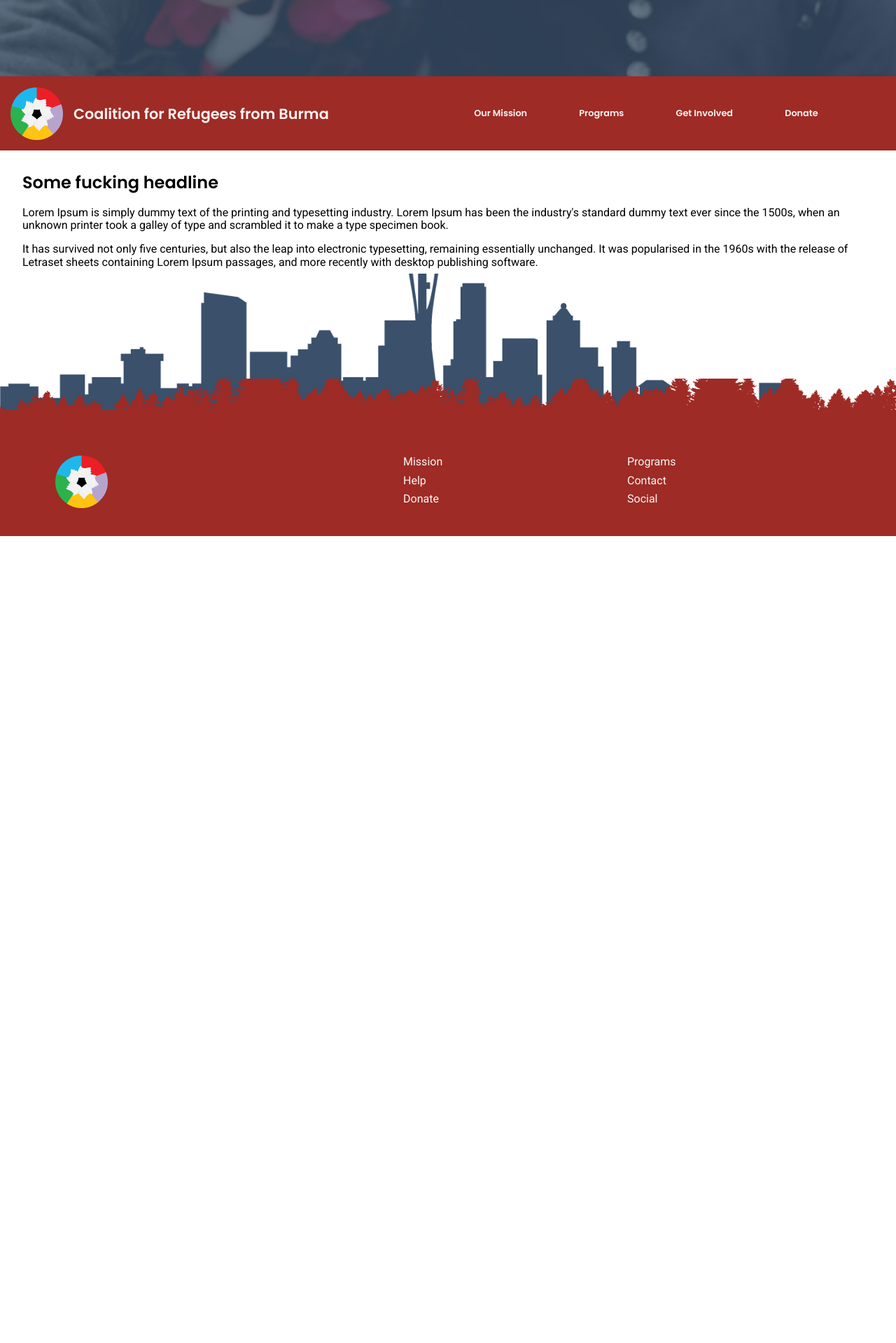
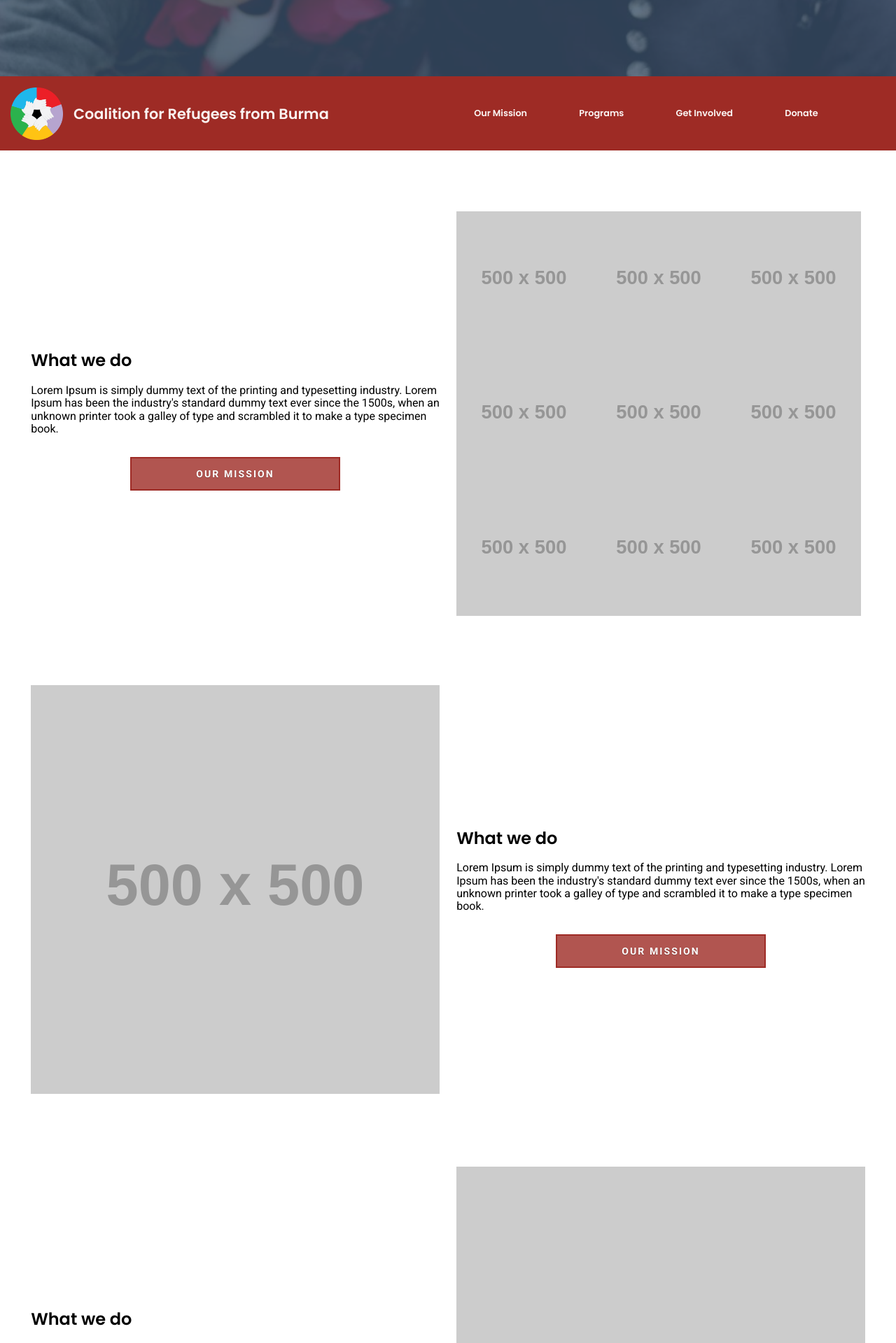
Before and after one commit to CRB4refugees/CoalitionForRefugees, a Jekyll site: the page built from index.md, in a window 1280 px wide. Shown: the part 390-2309 px from the top of the page at 70% size. Built offline with Jekyll 4.4.1, drawn with Linux system fonts in a browser that asks for light colours; nearby versions of some CDN libraries; before the commit the page ends 1156 px from its top, so only the background shows below that; some of the changed text lies outside the part shown.

Commit message:
Mobile containers added.

```diff
--- a/_config.yml
+++ b/_config.yml
@@ -20,7 +20,7 @@ description: > # this means to ignore newlines until "baseurl:"
 tagline: We help refugees.
 jQuery: <script src="https://ajax.googleapis.com/ajax/libs/jquery/3.1.1/jquery.min.js"></script>
 sticky-nav: <script src="/js/sticky_nav.js"></script>
-bootstrapJS: <script src="https://maxcdn.bootstrapcdn.com/bootstrap/3.3.7/css/bootstrap.min.css"></script>
+# bootstrapJS: <script src="https://maxcdn.bootstrapcdn.com/bootstrap/3.3.7/css/bootstrap.min.css"></script>
 
 
 baseurl: "" # the subpath of your site, e.g. /blog
--- a/_includes/footer.html
+++ b/_includes/footer.html
@@ -15,24 +15,24 @@
     <div class="link-ul-cont">
       <ul class="footer-btn-cont">
           <li>
-            <a href="#">Mission</a>
+            <a href="#"><h4 class="footer-site-map">Mission</h4></a>
           </li>
           <li>
-            <a href="#">Help</a>
+            <a href="#"><h4 class="footer-site-map">Help</h4></a>
           </li>
           <li>
-            <a href="#">Donate</a>
+            <a href="#"><h4 class="footer-site-map">Donate</h4></a>
           </li>
       </ul>
       <ul class="footer-btn-cont">
           <li>
-            <a href="#">Programs</a>
+            <a href="#"><h4 class="footer-site-map">Programs</h4></a>
           </li>
           <li>
-            <a href="#">Contact</a>
+            <a href="#"><h4 class="footer-site-map">Contact</h4></a>
           </li>
           <li>
-            <a href="#">Social</a>
+            <a href="#"><h4 class="footer-site-map">Social</h4></a>
           </li>
       </ul>
     </div>
--- a/_layouts/home.html
+++ b/_layouts/home.html
@@ -23,15 +23,71 @@
   {% include header.html%}
 
   <div class="content-container">
-      <div>
-        <h2>Some fucking headline</h2>
-        <div>
-          <p>Lorem Ipsum is simply dummy text of the printing and typesetting industry. Lorem Ipsum has been the industry's standard dummy text ever since the 1500s, when an unknown printer took a galley of type and scrambled it to make a type specimen book.</p>
-        </div><!--/col-md-6-->
-        <div>
-          <p>It has survived not only five centuries, but also the leap into electronic typesetting, remaining essentially unchanged. It was popularised in the 1960s with the release of Letraset sheets containing Lorem Ipsum passages, and more recently with desktop publishing software.</p>
-        </div><!--/col-md-6-->
-      </div><!--/row-->
+
+<!-- BEGINNING OF SECTION ONE -->
+    <section class="flex-page-section">
+      <div class="text-cont">
+        <h2>What we do</h2>
+        <p>Lorem Ipsum is simply dummy text of the printing and typesetting industry. Lorem Ipsum has been the industry's standard dummy text ever since the 1500s, when an unknown printer took a galley of type and scrambled it to make a type specimen book.</p>
+        <div class="button-container-home-page">
+          <a href="#" class="btn btn-sm animated-button thar-two">Our Mission</a>
+        </div>
+
+      </div>
+      <div class="img-cont collage9">
+        <img class="solo-img" src="http://placehold.it/500x500" alt="">
+        <img class="solo-img" src="http://placehold.it/500x500" alt="">
+        <img class="solo-img" src="http://placehold.it/500x500" alt="">
+        <img class="solo-img" src="http://placehold.it/500x500" alt="">
+        <img class="solo-img" src="http://placehold.it/500x500" alt="">
+        <img class="solo-img" src="http://placehold.it/500x500" alt="">
+        <img class="solo-img" src="http://placehold.it/500x500" alt="">
+        <img class="solo-img" src="http://placehold.it/500x500" alt="">
+        <img class="solo-img" src="http://placehold.it/500x500" alt="">
+      </div>
+    </section>
+<!-- END OF SECTION ONE -->
+
+<!-- BEGINNING OF SECTION TWO -->
+    <section class="flex-page-section">
+      <div class="text-cont">
+        <h2>What we do</h2>
+        <p>Lorem Ipsum is simply dummy text of the printing and typesetting industry. Lorem Ipsum has been the industry's standard dummy text ever since the 1500s, when an unknown printer took a galley of type and scrambled it to make a type specimen book.</p>
+        <div class="button-container-home-page">
+          <a href="#" class="btn btn-sm animated-button thar-two">Our Mission</a>
+        </div>
+
+      </div>
+      <div class="img-cont reverse">
+        <img class="solo-img" src="http://placehold.it/500x500" alt="">
+      </div>
+    </section>
+<!-- END OF SECTION TWO -->
+
+
+<!-- BEGINNING OF SECTION THREE -->
+    <section class="flex-page-section">
+      <div class="text-cont">
+        <h2>What we do</h2>
+        <p>Lorem Ipsum is simply dummy text of the printing and typesetting industry. Lorem Ipsum has been the industry's standard dummy text ever since the 1500s, when an unknown printer took a galley of type and scrambled it to make a type specimen book.</p>
+        <div class="button-container-home-page">
+          <a href="#" class="btn btn-sm animated-button thar-two">Our Mission</a>
+        </div>
+
+      </div>
+      <div class="img-cont">
+        <img class="solo-img" src="http://placehold.it/500x500" alt="">
+      </div>
+    </section>
+<!-- END OF SECTION THREE -->
+
+
+
+
+
+
+
+
     </div><!-- /.container -->
 
 
--- a/styles/scss-imports/_footer.scss
+++ b/styles/scss-imports/_footer.scss
@@ -120,6 +120,12 @@
     text-align: left;
   }
 
+  .footer-site-map {
+    display: inline;
+    margin: 0;
+    padding: 0;
+  }
+
 
 
 
--- a/styles/scss-imports/_header.scss
+++ b/styles/scss-imports/_header.scss
@@ -12,11 +12,15 @@ nav {
   justify-content: space-between;
   align-items: center;
   background-color: $redBrown;
+  transition: all 0.5s ease-in;
+
 }
 
 nav#responsive-sticky-nav {
   background-color: $redBrown;
   opacity: 1 !important;
+  transition: all 0.5s ease;
+
 }
 
 .nav-link-container {
@@ -56,11 +60,11 @@ nav.topNotch {
   left: 0;
   right: 0;
   opacity: 1 !important;
-
-
   // -webkit-backface-visibility: hidden;
 
 }
+
+
 
 // APPARENTLY I FORGOT WHAT MOBILE FIRST WAS WHILE DESIGNING THIS MENU SO HERE ARE THE MEDIA QUERIES LAST
 
--- a/styles/scss-imports/_homePage.scss
+++ b/styles/scss-imports/_homePage.scss
@@ -2,6 +2,10 @@
 
 @media only screen
   and (min-device-width: 320px) {
+
+    .solo-img {
+      width: 100%;
+    }
 
     .focalImg {
       display: flex;
@@ -68,6 +72,42 @@
       background: $orangeHighlight;
     }
 
+    .flex-page-section {
+      margin: 50px 0;
+    }
+
+//deals with sections of content mid page
+    .flex-page-section {
+      display: flex;
+      flex-direction: column;
+    }
+
+//reordering so that image containers occur first
+
+    .img-cont {
+      order: -1;
+    }
+
+//aligning collage img section elements
+    .collage9 {
+      display: flex;
+      flex-wrap: wrap;
+      flex-grow: 1;
+    }
+
+//making a 9 image collage 3x3 images of 1:1 ratio;
+    .collage9 img{
+      width: 33%;
+      height: 33%;
+    }
+
+    .button-container-home-page {
+      margin: 0 auto;
+      width: 60%;
+    }
+
+
+
 
 
   } //end small screen media and global queries
@@ -94,6 +134,35 @@
     .focal-overlay {
       border-bottom: 1px solid $redBrown;
     }
+
+//section margin
+
+    .flex-page-section {
+      margin: 75px 0;
+    }
+
+//realigning containers to be side by side
+    .flex-page-section {
+      flex-direction: row;
+      justify-content: center;
+      align-items: center;
+    }
+    .text-cont {
+      order: 0;
+      width: 48%;
+      margin: 1%;
+    }
+    .img-cont {
+      order: 0;
+      width: 48%;
+      margin: 1%;
+    }
+
+    .reverse {
+      order: -1;
+    }
+
+
 }
 
 /* BEGIN MEDIA QUERIES FOR MEDIUM LAPTOPS AND LARGER SCREENS */
```
